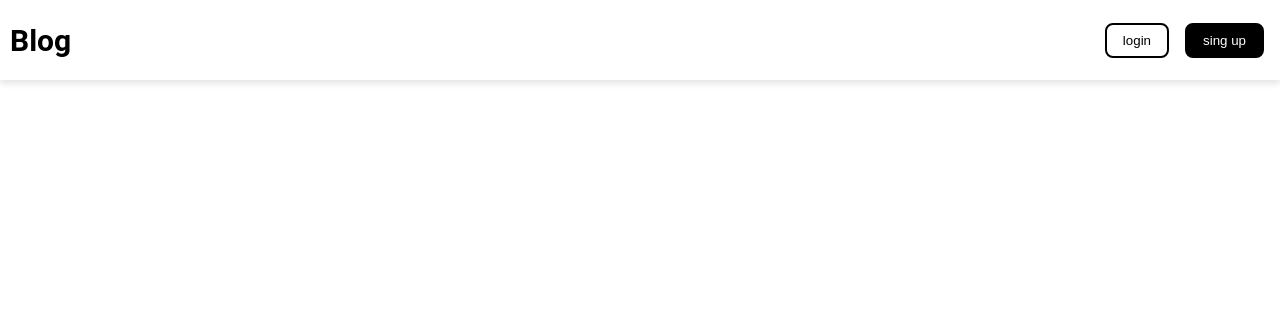
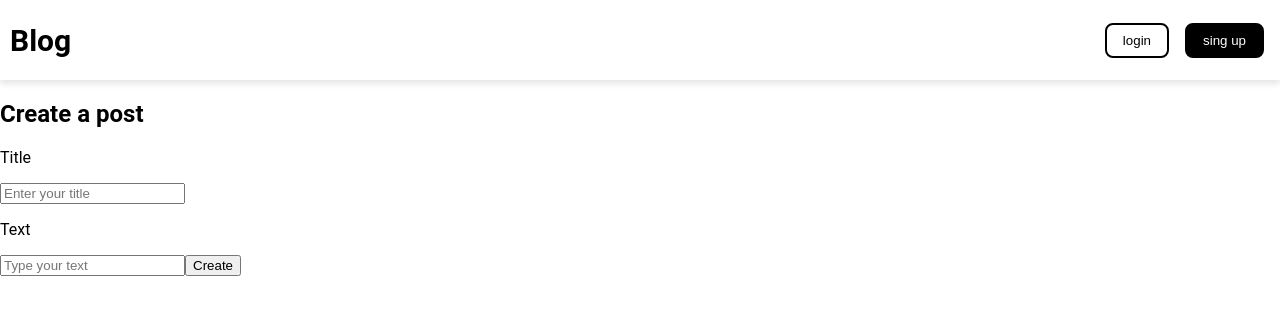
Before and after one commit to rodeyna/blogapp1, a React (Vite) app: page /addblog in a window 1280 px wide. Shown: the top 314 px of the page. Built offline with nearby package versions, Linux system fonts and the light colour scheme.

Commit message:
Ajout de addBlogComponent et addBlogPage

```diff
--- a/src/App.jsx
+++ b/src/App.jsx
@@ -2,7 +2,7 @@ import { BrowserRouter as Router, Route, Routes } from 'react-router-dom'
 
 import './App.css'
 import Login from './pages/login'
-import AddBlog from './pages/addblog'
+import AddBlog from './pages/Addblog'
 import Home from './pages/Home'
 import Signup from './pages/Signup';
 function App() {
--- /dev/null
+++ b/src/components/AddBlog/AddblogComponent.jsx
@@ -0,0 +1,65 @@
+import React, { useEffect, useState } from 'react'
+
+function AddblogComponent() {
+//input variables
+  const [post,setPost] = useState({
+    title:'',
+    text:'',
+  })
+  const handleChange = (e)=>{
+    let targetName = e.target.name
+    let targetValue = e.target.value
+    setPost({...post,[targetName]:targetValue})
+  }
+
+//When refreching    222
+  const [posts,setPosts] = useState(()=>{
+    const savedPosts = localStorage.getItem("posts")
+    return savedPosts ?JSON.parse(savedPosts) : []
+  })
+
+//When submitting
+  const handleSubmit = (e)=>{
+    e.preventDefault()
+
+
+    if (post.title || post.text)
+    {
+      setPosts([...posts,post])
+      setPost({title:"",text:""})
+    }
+    else
+    alert("Please complete the form")
+  }
+
+//Storing data in every posts change
+  useEffect(()=>{
+    localStorage.setItem("posts",JSON.stringify(posts))
+  },[posts])
+
+  useEffect(() => {
+    console.log("Posts mis à jour :", posts);
+  }, [posts]);
+
+
+    return (
+    <>
+    <ul>
+        {posts.map((thing,index)=>{
+        return  <li key={index}><strong>{thing.title}</strong> : {thing.text}</li>
+       })}
+    </ul>
+
+      <h2>Create a post</h2>
+      <form  className='inputContainer' onSubmit={handleSubmit} >
+        <p>Title</p>
+        <input type='text' name='title' value={post.title} onChange={handleChange} placeholder='Enter your title'></input>
+        <p>Text</p>
+        <input type='text' name='text' value={post.text} onChange={handleChange} placeholder='Type your text'></input>
+        <button type='submit'>Create</button>
+      </form>
+    </>
+  )
+}
+
+export default AddblogComponent
--- a/src/pages/Addblog.jsx
+++ b/src/pages/Addblog.jsx
@@ -1,9 +1,15 @@
 import React from 'react'
 import Navbar from '../components/navbar'
-
+import AddBlog from '../components/AddBlog/AddblogComponent'
+import AddblogComponent from '../components/AddBlog/AddblogComponent'
 const addblog = () => {
   return (
- <Navbar/>
+
+ <>
+   <Navbar/>
+   <AddblogComponent/>
+ </>
+
   )
 }
 
```
Also changed, not shown: package.json (+6 -1 lines), 1 other file (tests, documents, lock files or other folders).
